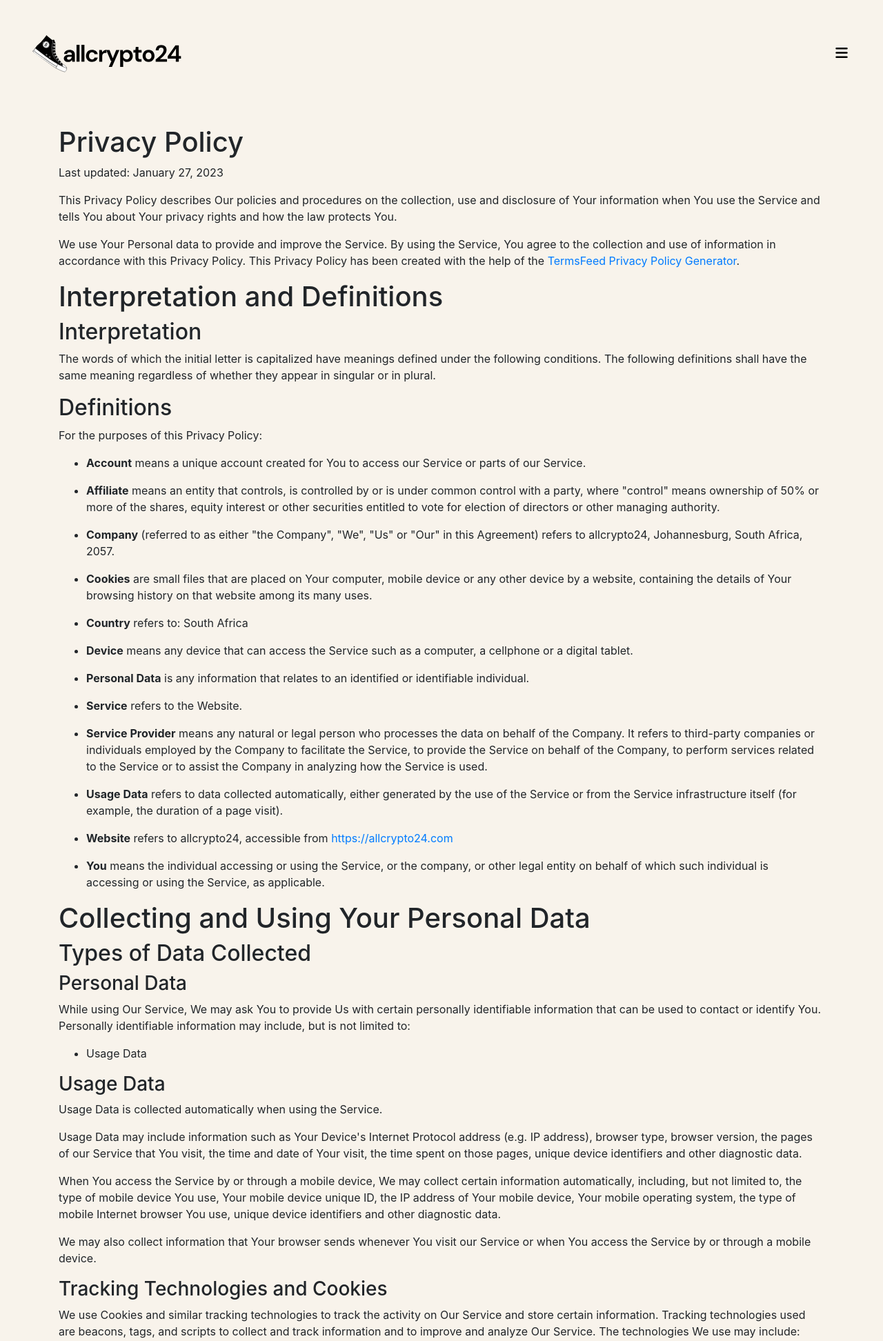
After one commit to lufefe/allcrypto, a Django app: page /privacy-policy/ in a window 1280 px wide. The commit adds this page. Shown: the top 1944 px of the page at 69% size. Run offline with Django 4.2, Linux system fonts and the light colour scheme; some libraries are stand-ins or nearby versions.

Commit message:
functionality and styling updates privacy policy added

```diff
--- a/allcrypto/settings.py
+++ b/allcrypto/settings.py
@@ -28,8 +28,8 @@ BASE_DIR = Path(__file__).resolve().parent.parent
 SECRET_KEY = os.getenv("DJANGO_SECRET_KEY", get_random_secret_key())
 
 # SECURITY WARNING: don't run with debug turned on in production!
-# DEBUG = True
-DEBUG = os.getenv("DEBUG", "False") == "True"
+DEBUG = True
+# DEBUG = os.getenv("DEBUG", "False") == "True"
 
 ALLOWED_HOSTS = os.getenv("DJANGO_ALLOWED_HOSTS", "127.0.0.1,localhost").split(",")
 
@@ -79,7 +79,7 @@ WSGI_APPLICATION = 'allcrypto.wsgi.application'
 
 # Database
 # https://docs.djangoproject.com/en/4.1/ref/settings/#databases
-# DEVELOPMENT_MODE = True
+DEVELOPMENT_MODE = True
 if DEVELOPMENT_MODE is True:
     DATABASES = {
         "default": {
--- /dev/null
+++ b/news/templates/privacy_policy.html
@@ -0,0 +1,182 @@
+{% extends 'base.html' %}
+
+{% block content %}
+
+{% load static %}
+
+<div class="container">
+    <h1>Privacy Policy</h1>
+    <p>Last updated: January 27, 2023</p>
+    <p>This Privacy Policy describes Our policies and procedures on the collection, use and disclosure of Your information when You use the Service and tells You about Your privacy rights and how the law protects You.</p>
+    <p>We use Your Personal data to provide and improve the Service. By using the Service, You agree to the collection and use of information in accordance with this Privacy Policy. This Privacy Policy has been created with the help of the <a href="https://www.termsfeed.com/privacy-policy-generator/" target="_blank">TermsFeed Privacy Policy Generator</a>.</p>
+    <h1>Interpretation and Definitions</h1>
+    <h2>Interpretation</h2>
+    <p>The words of which the initial letter is capitalized have meanings defined under the following conditions. The following definitions shall have the same meaning regardless of whether they appear in singular or in plural.</p>
+    <h2>Definitions</h2>
+    <p>For the purposes of this Privacy Policy:</p>
+    <ul>
+    <li>
+    <p><strong>Account</strong> means a unique account created for You to access our Service or parts of our Service.</p>
+    </li>
+    <li>
+    <p><strong>Affiliate</strong> means an entity that controls, is controlled by or is under common control with a party, where &quot;control&quot; means ownership of 50% or more of the shares, equity interest or other securities entitled to vote for election of directors or other managing authority.</p>
+    </li>
+    <li>
+    <p><strong>Company</strong> (referred to as either &quot;the Company&quot;, &quot;We&quot;, &quot;Us&quot; or &quot;Our&quot; in this Agreement) refers to allcrypto24, Johannesburg, South Africa, 2057.</p>
+    </li>
+    <li>
+    <p><strong>Cookies</strong> are small files that are placed on Your computer, mobile device or any other device by a website, containing the details of Your browsing history on that website among its many uses.</p>
+    </li>
+    <li>
+    <p><strong>Country</strong> refers to:  South Africa</p>
+    </li>
+    <li>
+    <p><strong>Device</strong> means any device that can access the Service such as a computer, a cellphone or a digital tablet.</p>
+    </li>
+    <li>
+    <p><strong>Personal Data</strong> is any information that relates to an identified or identifiable individual.</p>
+    </li>
+    <li>
+    <p><strong>Service</strong> refers to the Website.</p>
+    </li>
+    <li>
+    <p><strong>Service Provider</strong> means any natural or legal person who processes the data on behalf of the Company. It refers to third-party companies or individuals employed by the Company to facilitate the Service, to provide the Service on behalf of the Company, to perform services related to the Service or to assist the Company in analyzing how the Service is used.</p>
+    </li>
+    <li>
+    <p><strong>Usage Data</strong> refers to data collected automatically, either generated by the use of the Service or from the Service infrastructure itself (for example, the duration of a page visit).</p>
+    </li>
+    <li>
+    <p><strong>Website</strong> refers to allcrypto24, accessible from <a href="{% url 'articles_list' %}" rel="external nofollow noopener" target="_blank">https://allcrypto24.com</a></p>
+    </li>
+    <li>
+    <p><strong>You</strong> means the individual accessing or using the Service, or the company, or other legal entity on behalf of which such individual is accessing or using the Service, as applicable.</p>
+    </li>
+    </ul>
+    <h1>Collecting and Using Your Personal Data</h1>
+    <h2>Types of Data Collected</h2>
+    <h3>Personal Data</h3>
+    <p>While using Our Service, We may ask You to provide Us with certain personally identifiable information that can be used to contact or identify You. Personally identifiable information may include, but is not limited to:</p>
+    <ul>
+    <li>Usage Data</li>
+    </ul>
+    <h3>Usage Data</h3>
+    <p>Usage Data is collected automatically when using the Service.</p>
+    <p>Usage Data may include information such as Your Device's Internet Protocol address (e.g. IP address), browser type, browser version, the pages of our Service that You visit, the time and date of Your visit, the time spent on those pages, unique device identifiers and other diagnostic data.</p>
+    <p>When You access the Service by or through a mobile device, We may collect certain information automatically, including, but not limited to, the type of mobile device You use, Your mobile device unique ID, the IP address of Your mobile device, Your mobile operating system, the type of mobile Internet browser You use, unique device identifiers and other diagnostic data.</p>
+    <p>We may also collect information that Your browser sends whenever You visit our Service or when You access the Service by or through a mobile device.</p>
+    <h3>Tracking Technologies and Cookies</h3>
+    <p>We use Cookies and similar tracking technologies to track the activity on Our Service and store certain information. Tracking technologies used are beacons, tags, and scripts to collect and track information and to improve and analyze Our Service. The technologies We use may include:</p>
+    <ul>
+    <li><strong>Cookies or Browser Cookies.</strong> A cookie is a small file placed on Your Device. You can instruct Your browser to refuse all Cookies or to indicate when a Cookie is being sent. However, if You do not accept Cookies, You may not be able to use some parts of our Service. Unless you have adjusted Your browser setting so that it will refuse Cookies, our Service may use Cookies.</li>
+    <li><strong>Web Beacons.</strong> Certain sections of our Service and our emails may contain small electronic files known as web beacons (also referred to as clear gifs, pixel tags, and single-pixel gifs) that permit the Company, for example, to count users who have visited those pages or opened an email and for other related website statistics (for example, recording the popularity of a certain section and verifying system and server integrity).</li>
+    </ul>
+    <p>Cookies can be &quot;Persistent&quot; or &quot;Session&quot; Cookies. Persistent Cookies remain on Your personal computer or mobile device when You go offline, while Session Cookies are deleted as soon as You close Your web browser. You can learn more about cookies on <a href="https://www.termsfeed.com/blog/cookies/#What_Are_Cookies" target="_blank">TermsFeed website</a> article.</p>
+    <p>We use both Session and Persistent Cookies for the purposes set out below:</p>
+    <ul>
+    <li>
+    <p><strong>Necessary / Essential Cookies</strong></p>
+    <p>Type: Session Cookies</p>
+    <p>Administered by: Us</p>
+    <p>Purpose: These Cookies are essential to provide You with services available through the Website and to enable You to use some of its features. They help to authenticate users and prevent fraudulent use of user accounts. Without these Cookies, the services that You have asked for cannot be provided, and We only use these Cookies to provide You with those services.</p>
+    </li>
+    <li>
+    <p><strong>Cookies Policy / Notice Acceptance Cookies</strong></p>
+    <p>Type: Persistent Cookies</p>
+    <p>Administered by: Us</p>
+    <p>Purpose: These Cookies identify if users have accepted the use of cookies on the Website.</p>
+    </li>
+    <li>
+    <p><strong>Functionality Cookies</strong></p>
+    <p>Type: Persistent Cookies</p>
+    <p>Administered by: Us</p>
+    <p>Purpose: These Cookies allow us to remember choices You make when You use the Website, such as remembering your login details or language preference. The purpose of these Cookies is to provide You with a more personal experience and to avoid You having to re-enter your preferences every time You use the Website.</p>
+    </li>
+    </ul>
+    <p>For more information about the cookies we use and your choices regarding cookies, please visit our Cookies Policy or the Cookies section of our Privacy Policy.</p>
+    <h2>Use of Your Personal Data</h2>
+    <p>The Company may use Personal Data for the following purposes:</p>
+    <ul>
+    <li>
+    <p><strong>To provide and maintain our Service</strong>, including to monitor the usage of our Service.</p>
+    </li>
+    <li>
+    <p><strong>To manage Your Account:</strong> to manage Your registration as a user of the Service. The Personal Data You provide can give You access to different functionalities of the Service that are available to You as a registered user.</p>
+    </li>
+    <li>
+    <p><strong>For the performance of a contract:</strong> the development, compliance and undertaking of the purchase contract for the products, items or services You have purchased or of any other contract with Us through the Service.</p>
+    </li>
+    <li>
+    <p><strong>To contact You:</strong> To contact You by email, telephone calls, SMS, or other equivalent forms of electronic communication, such as a mobile application's push notifications regarding updates or informative communications related to the functionalities, products or contracted services, including the security updates, when necessary or reasonable for their implementation.</p>
+    </li>
+    <li>
+    <p><strong>To provide You</strong> with news, special offers and general information about other goods, services and events which we offer that are similar to those that you have already purchased or enquired about unless You have opted not to receive such information.</p>
+    </li>
+    <li>
+    <p><strong>To manage Your requests:</strong> To attend and manage Your requests to Us.</p>
+    </li>
+    <li>
+    <p><strong>For business transfers:</strong> We may use Your information to evaluate or conduct a merger, divestiture, restructuring, reorganization, dissolution, or other sale or transfer of some or all of Our assets, whether as a going concern or as part of bankruptcy, liquidation, or similar proceeding, in which Personal Data held by Us about our Service users is among the assets transferred.</p>
+    </li>
+    <li>
+    <p><strong>For other purposes</strong>: We may use Your information for other purposes, such as data analysis, identifying usage trends, determining the effectiveness of our promotional campaigns and to evaluate and improve our Service, products, services, marketing and your experience.</p>
+    </li>
+    </ul>
+    <p>We may share Your personal information in the following situations:</p>
+    <ul>
+    <li><strong>With Service Providers:</strong> We may share Your personal information with Service Providers to monitor and analyze the use of our Service,  to contact You.</li>
+    <li><strong>For business transfers:</strong> We may share or transfer Your personal information in connection with, or during negotiations of, any merger, sale of Company assets, financing, or acquisition of all or a portion of Our business to another company.</li>
+    <li><strong>With Affiliates:</strong> We may share Your information with Our affiliates, in which case we will require those affiliates to honor this Privacy Policy. Affiliates include Our parent company and any other subsidiaries, joint venture partners or other companies that We control or that are under common control with Us.</li>
+    <li><strong>With business partners:</strong> We may share Your information with Our business partners to offer You certain products, services or promotions.</li>
+    <li><strong>With other users:</strong> when You share personal information or otherwise interact in the public areas with other users, such information may be viewed by all users and may be publicly distributed outside.</li>
+    <li><strong>With Your consent</strong>: We may disclose Your personal information for any other purpose with Your consent.</li>
+    </ul>
+    <h2>Retention of Your Personal Data</h2>
+    <p>The Company will retain Your Personal Data only for as long as is necessary for the purposes set out in this Privacy Policy. We will retain and use Your Personal Data to the extent necessary to comply with our legal obligations (for example, if we are required to retain your data to comply with applicable laws), resolve disputes, and enforce our legal agreements and policies.</p>
+    <p>The Company will also retain Usage Data for internal analysis purposes. Usage Data is generally retained for a shorter period of time, except when this data is used to strengthen the security or to improve the functionality of Our Service, or We are legally obligated to retain this data for longer time periods.</p>
+    <h2>Transfer of Your Personal Data</h2>
+    <p>Your information, including Personal Data, is processed at the Company's operating offices and in any other places where the parties involved in the processing are located. It means that this information may be transferred to — and maintained on — computers located outside of Your state, province, country or other governmental jurisdiction where the data protection laws may differ than those from Your jurisdiction.</p>
+    <p>Your consent to this Privacy Policy followed by Your submission of such information represents Your agreement to that transfer.</p>
+    <p>The Company will take all steps reasonably necessary to ensure that Your data is treated securely and in accordance with this Privacy Policy and no transfer of Your Personal Data will take place to an organization or a country unless there are adequate controls in place including the security of Your data and other personal information.</p>
+    <h2>Delete Your Personal Data</h2>
+    <p>You have the right to delete or request that We assist in deleting the Personal Data that We have collected about You.</p>
+    <p>Our Service may give You the ability to delete certain information about You from within the Service.</p>
+    <p>You may update, amend, or delete Your information at any time by signing in to Your Account, if you have one, and visiting the account settings section that allows you to manage Your personal information. You may also contact Us to request access to, correct, or delete any personal information that You have provided to Us.</p>
+    <p>Please note, however, that We may need to retain certain information when we have a legal obligation or lawful basis to do so.</p>
+    <h2>Disclosure of Your Personal Data</h2>
+    <h3>Business Transactions</h3>
+    <p>If the Company is involved in a merger, acquisition or asset sale, Your Personal Data may be transferred. We will provide notice before Your Personal Data is transferred and becomes subject to a different Privacy Policy.</p>
+    <h3>Law enforcement</h3>
+    <p>Under certain circumstances, the Company may be required to disclose Your Personal Data if required to do so by law or in response to valid requests by public authorities (e.g. a court or a government agency).</p>
+    <h3>Other legal requirements</h3>
+    <p>The Company may disclose Your Personal Data in the good faith belief that such action is necessary to:</p>
+    <ul>
+    <li>Comply with a legal obligation</li>
+    <li>Protect and defend the rights or property of the Company</li>
+    <li>Prevent or investigate possible wrongdoing in connection with the Service</li>
+    <li>Protect the personal safety of Users of the Service or the public</li>
+    <li>Protect against legal liability</li>
+    </ul>
+    <h2>Security of Your Personal Data</h2>
+    <p>The security of Your Personal Data is important to Us, but remember that no method of transmission over the Internet, or method of electronic storage is 100% secure. While We strive to use commercially acceptable means to protect Your Personal Data, We cannot guarantee its absolute security.</p>
+    <h1>Children's Privacy</h1>
+    <p>Our Service does not address anyone under the age of 13. We do not knowingly collect personally identifiable information from anyone under the age of 13. If You are a parent or guardian and You are aware that Your child has provided Us with Personal Data, please contact Us. If We become aware that We have collected Personal Data from anyone under the age of 13 without verification of parental consent, We take steps to remove that information from Our servers.</p>
+    <p>If We need to rely on consent as a legal basis for processing Your information and Your country requires consent from a parent, We may require Your parent's consent before We collect and use that information.</p>
+    <h1>Links to Other Websites</h1>
+    <p>Our Service may contain links to other websites that are not operated by Us. If You click on a third party link, You will be directed to that third party's site. We strongly advise You to review the Privacy Policy of every site You visit.</p>
+    <p>We have no control over and assume no responsibility for the content, privacy policies or practices of any third party sites or services.</p>
+    <h1>Changes to this Privacy Policy</h1>
+    <p>We may update Our Privacy Policy from time to time. We will notify You of any changes by posting the new Privacy Policy on this page.</p>
+    <p>We will let You know via email and/or a prominent notice on Our Service, prior to the change becoming effective and update the &quot;Last updated&quot; date at the top of this Privacy Policy.</p>
+    <p>You are advised to review this Privacy Policy periodically for any changes. Changes to this Privacy Policy are effective when they are posted on this page.</p>
+    <h1>Contact Us</h1>
+    <p>If you have any questions about this Privacy Policy, You can contact us:</p>
+    <ul>
+    <li>
+    <p>By email: hello@allcrypto24.com</p>
+    </li>
+    <li>
+    <p>By visiting this page on our website: <a href="{% url 'contact_us' %}" rel="external nofollow noopener">https://allcrypto24.com/contact-us/</a></p>
+    </li>
+    </ul>
+</div>
+{% endblock %}
--- a/news/urls.py
+++ b/news/urls.py
@@ -5,6 +5,8 @@ urlpatterns = [
     path('', views.articles_list, name='articles_list'),
     path('feeds/', views.feeds_list, name='feeds_list'),
     path('contact-us/', views.contactus, name='contact_us'),
+    path('privacy-policy/', views.privacypolicy, name='privacy_policy'),
+
 
 
 
--- a/news/views.py
+++ b/news/views.py
@@ -14,7 +14,9 @@ def articles_list(request): #todo update feeds and numbers in objects.filter sta
     # Source 2 - https://cointelegraph.com/rss
     articles2 = Article.objects.filter(feed = 12).order_by('-publication_date')
     rows2 = [articles2[x:x+1] for x in range(0, len(articles2), 1)]
-
+    for ie in rows2:
+        for i in ie:
+            print(i.publication_date)
     # Source 3 - https://crypto.news/feed/
     articles3 = Article.objects.filter(feed = 13).order_by('-publication_date')
     rows3 = [articles3[x:x+1] for x in range(0, len(articles3), 1)]
@@ -36,3 +38,6 @@ def feeds_list(request):
 
 def contactus(request):
     return render(request, 'contact_us.html')
+
+def privacypolicy(request):
+    return render(request, 'privacy_policy.html')
--- a/static/css/style.css
+++ b/static/css/style.css
@@ -43,6 +43,15 @@ img {
 
 .header-middle {
   display: none;
+}
+
+.read-more-link{
+  text-decoration: underline;
+  color: #000;
+}
+
+.publication_date{
+  font-style: italic;
 }
 
 .wrapper{
@@ -99,6 +108,7 @@ img {
 }
 .wrapper ul li{
   margin: 15px 0;
+  width: max-content;
 }
 .wrapper ul li a{
   color: none;
@@ -280,8 +290,28 @@ input[type="checkbox"]{
   color: #f8f3eb;
 }
 
+@media screen and (max-width: 340px) {
+  .site-nav-logo{
+    display: none;
+  }
+}
 
+@media screen and (max-width: 370px) {
+  .site-nav-logo{
+    transform: scale(0.8);
+  }
+}
 @media screen and (max-width: 520px) {
+  /* .site-nav-logo{
+    background: url(/static/img/apple-touch-icon.png) no-repeat;
+    display: block;
+    -moz-box-sizing: border-box;
+    box-sizing: border-box;
+    width: 50px;
+    height: 56px;
+    padding-left: 180px;
+  } */
+
   .screen-body {
     flex-direction: column;
   }
@@ -438,6 +468,10 @@ input[type="checkbox"]{
   text-decoration: none;
 }
 
+.article-link:hover {
+  color: inherit;
+}
+
 .article-title {
   font-family: "Fraunces", serif;
   font-weight: 900;
@@ -463,10 +497,6 @@ input[type="checkbox"]{
   margin-top: 0.75rem;
 }
 
-.article-link {
-  color: inherit;
-}
-
 .mark {
   background-color: #fabea1;
 }
@@ -484,7 +514,8 @@ input[type="checkbox"]{
 }
 .article-excerpt p + p,
 .article-creditation p + p {
-  margin-top: 1.5rem;
+  margin-top: 0px !important;
+  margin-bottom: 0px !important;
 }
 #right-article-images img{
   height: 150px;
--- a/templates/base.html
+++ b/templates/base.html
@@ -20,7 +20,7 @@
 
 <header class="header responsive-wrapper">
 	<div class="header-left">
-		<a href="{% url 'articles_list' %}"><img src="{% static 'img/allcrypto24.svg' %}" alt="Site logo"></a>
+		<a href="{% url 'articles_list' %}"><img src="{% static 'img/allcrypto24.svg' %}" alt="Site logo" class="site-nav-logo"></a>
 	</div>
 	<!-- <div class="header-middle">
 		<a href="#" class="header-link">Call Us (718) 772 1872</a>
@@ -65,25 +65,24 @@
 	  <div class="row">
 		<div class="col-sm-12 col-md-6">
 		  <h6>About</h6>
-		  <p class="text-justify">allcrypto24 is a 24 hour news update website that aggregates the most relevant latest articles from credible sources.
-
+		  <p class="text-justify">
+			allcrypto24 is a 24 hour news update website that aggregates the most relevant and latest cryptocurrency articles from credible sources.
 		  </p>
 		</div>
 
 		<div class="col-xs-6 col-md-3">
-		  <h6>Categories</h6>
+		  <h6>Company</h6>
 		  <ul class="footer-links">
-			<li><a href="#">Crypto</a></li>
-			<li><a href="#">DeFi</a></li>
-			<li><a href="#">Blockchain</a></li>
+			<li><a href="{% url 'privacy_policy' %}">Privacy Policy</a></li>
+			<li><a href="#">Cookie Policy</a></li>
 		  </ul>
 		</div>
 
 		<div class="col-xs-6 col-md-3">
 		  <h6>Quick Links</h6>
 		  <ul class="footer-links">
+			<li><a href="{% url 'feeds_list' %}">Feeds</a></li>
 			<li><a href="{% url 'contact_us' %}">Contact Us</a></li>
-			<li><a href="#">Privacy Policy</a></li>
 		  </ul>
 		</div>
 	  </div>
@@ -93,7 +92,7 @@
 	  <div class="row">
 		<div class="col-md-8 col-sm-6 col-xs-12">
 		  <p class="copyright-text">Copyright &copy; 2022 All Rights Reserved by
-	   <a href="/">allcrypto24 LLC</a>.
+	   <a href="/">allcrypto24.com</a>.
 		  </p>
 		</div>
 
```
Also changed, not shown: news/templates/articles_list.html (+14 -8 lines).
